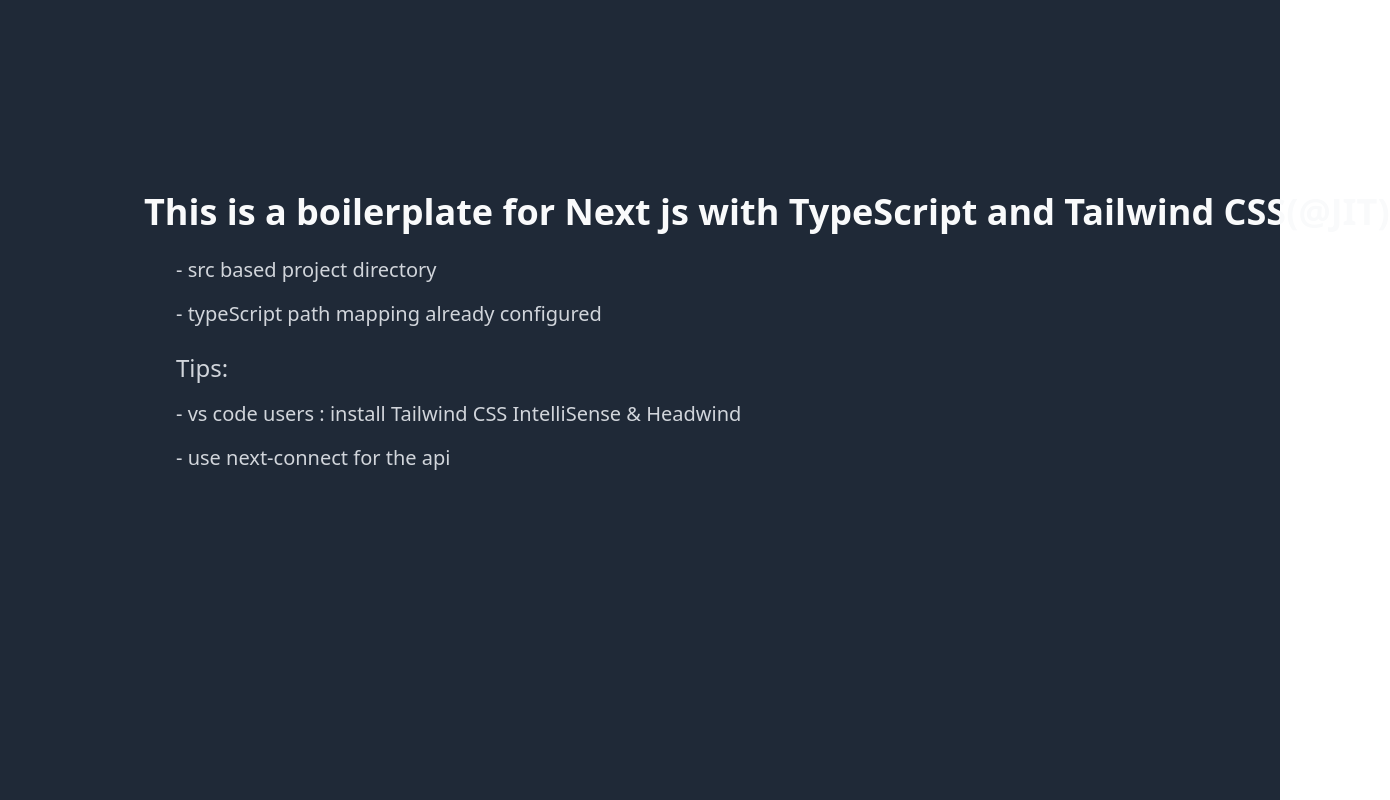
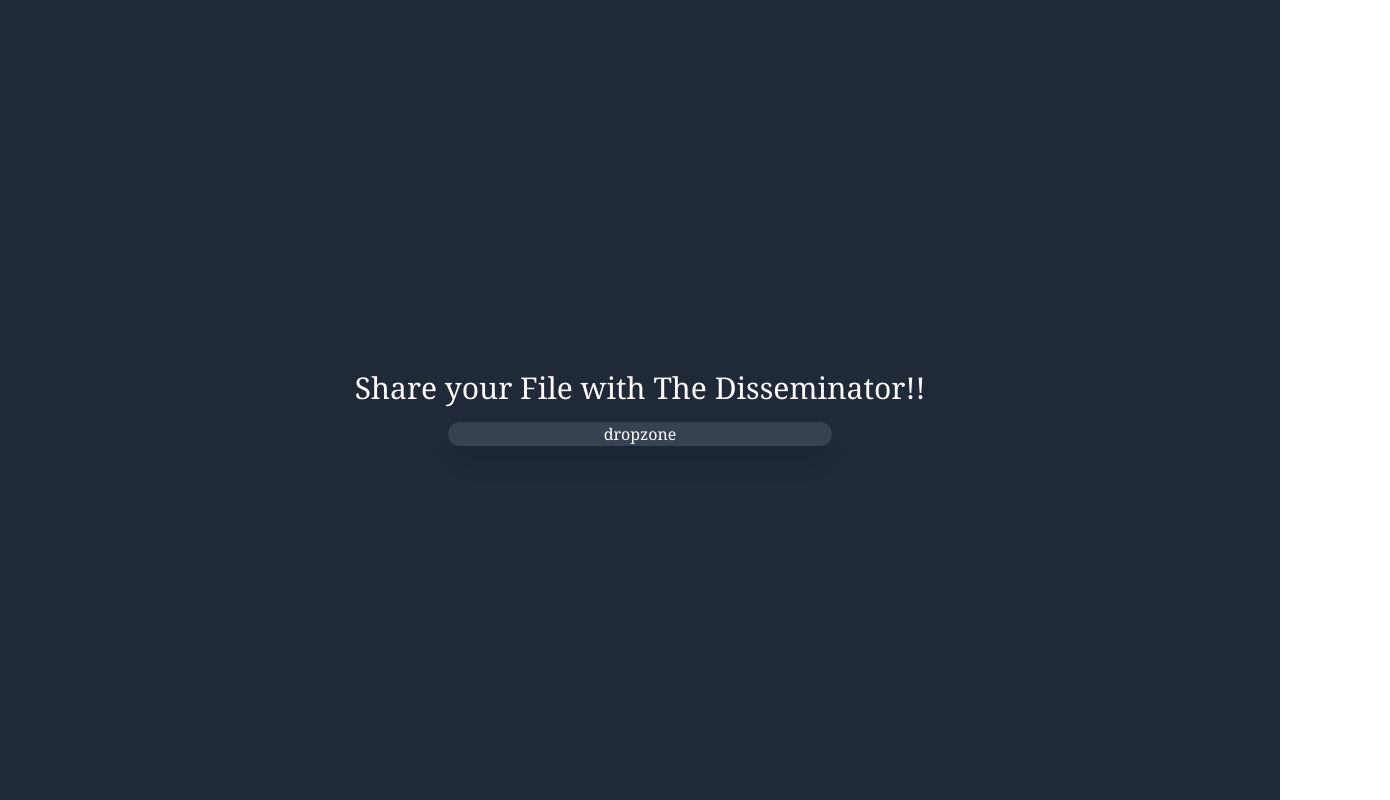
Before and after one commit to abhinavpurohit47/Disseminator_frontend, a Next.js app: page / in a window 1280 px wide. Shown: the whole page, 1390 px wide, since content can reach past the window. Built offline with nearby package versions, Linux system fonts and the light colour scheme.

Commit message:
🎉 UI Design Begin

```diff
--- a/src/pages/_app.tsx
+++ b/src/pages/_app.tsx
@@ -2,7 +2,15 @@
 import "../../styles/globals.css";
 
 function MyApp({ Component, pageProps }) {
-  return <Component {...pageProps} />;
+  return (
+    <div className="h-screen font-serif text-white bg-gray-800 grid place-items-center">
+
+    <div>
+    <Component {...pageProps} />
+    </div>
+    </div>
+  )
 }
 
+
 export default MyApp;
--- a/src/pages/index.tsx
+++ b/src/pages/index.tsx
@@ -1,9 +1,15 @@
-import Delete from "@components/Delete";
 
 export default function Home() {
   return (
-    <div className="h-screen bg-gray-800">
-      <Delete />
+    <div className="flex flex-col items-center justify-center">
+      <h1 className="my-4 text-3xl font-medium">
+        Share your File with The Disseminator!!
+      </h1>
+      <div className="flex flex-col items-center justify-center bg-gray-700 shadow-xl w-96 rounded-xl">
+        dropzone
+        {/* render file */}
+        {/* upload button */}
+      </div>
     </div>
   );
 }
--- a/tailwind.config.js
+++ b/tailwind.config.js
@@ -2,7 +2,13 @@
   purge: ["./src/**/*.{ts,tsx}"],
   darkMode: false, // or 'media' or 'class'
   theme: {
-    extend: {},
+    extend: {
+      colors:{
+        yellow: {
+          "light":"#F3F7FD",
+        },
+      },
+    },
   },
   variants: {
     extend: {},
```
